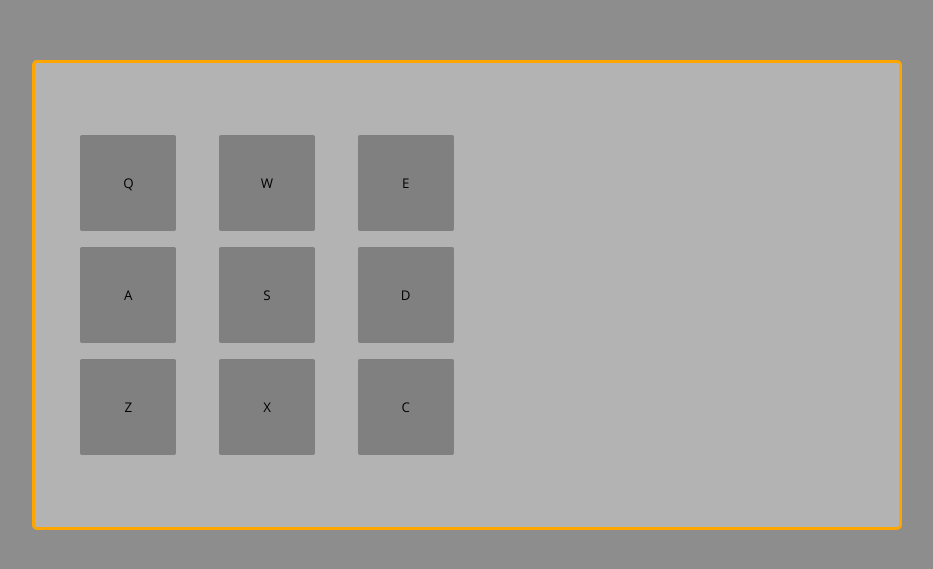
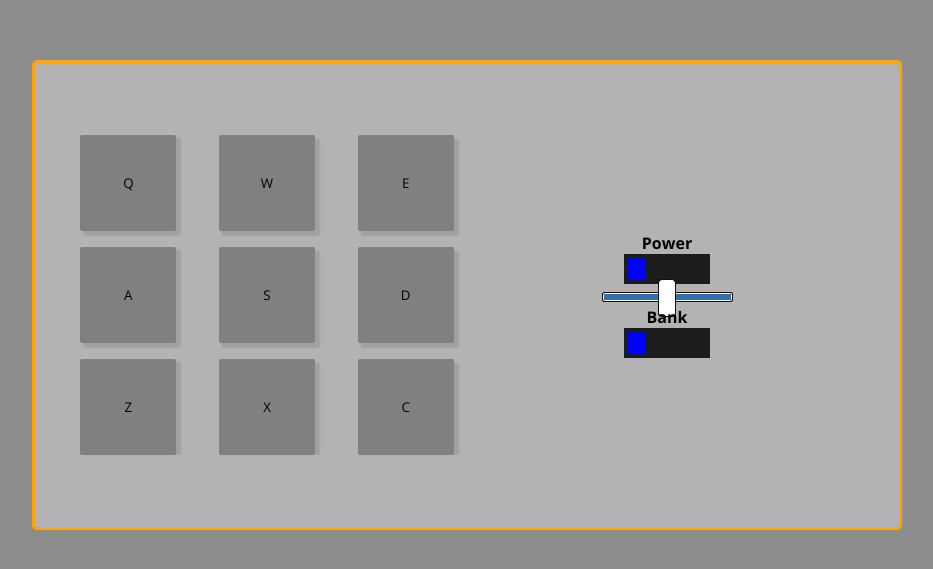
Before and after one commit to SebasttianDaza/Electronic-Batery, a React (Vite) app: page / in a window 1280 px wide. Shown: the part 105-674 px from the top of the page, without its empty margins (173-1106 px from the left). Built offline with nearby package versions, Linux system fonts and the light colour scheme.

Commit message:
Added styles Swicth and Volume
I've worked about this two components with their styles

```diff
--- a/src/App.jsx
+++ b/src/App.jsx
@@ -4,6 +4,8 @@ import { ErrorBoundary } from "react-error-boundary";
 import ErrorFallback from "./Errors/handleError";
 import StaticContext from "./Context/StaticContext";
 import Button from "./Components/Button/button";
+import Switch from "./Components/Swicth/switch";
+import Volume from "./Components/Volume/volume";
 
 const ABCButton = ["q", "w", "e", "a", "s", "d", "z", "x", "c"];
 
@@ -17,7 +19,11 @@ const App = ({}) => {
               return <Button key={word} content={word} />;
             })}
           </header>
-          <article className="App-article" />
+          <article className="App-article">
+            <Switch title="Power" />
+            <Volume />
+            <Switch title="Bank" />
+          </article>
         </main>
       </StaticContext.Provider>
     </ErrorBoundary>
--- a/src/App.scss
+++ b/src/App.scss
@@ -16,6 +16,12 @@
     overflow: clip;
   }
 
+  .App-article {
+    @include display_flex(column, center, center);
+    width: 100%;
+    height: 100%;
+  }
+
 }
 
 @media screen and (min-width: 900px) {
--- a/src/Components/Button/Style/Button.scss
+++ b/src/Components/Button/Style/Button.scss
@@ -1,4 +1,4 @@
-@import "../../../scss/abstracts/variables", "../../../scss/abstracts/mixins";
+@import "../../../scss/abstracts/variables", "../../../scss/abstracts/mixins",  "../../../scss/abstracts/functions";
 
 .Btn {
     width:4rem;
@@ -8,6 +8,7 @@
     text-transform: uppercase;
     font-family: $global-font-family;
     @include border-radius(2px);
+    @extend .box-shadow;
 }
 
 .Btn:hover {
--- /dev/null
+++ b/src/Components/Swicth/Style/Switch.scss
@@ -0,0 +1,30 @@
+@import "../../../scss/abstracts/mixins", "../../../scss/abstracts/variables";
+
+.Switch {
+    @include display_flex(column, center, center);
+    width: 100%;
+
+    .Switch__title {
+        font-weight: bold;
+        text-align: center;
+    }
+
+    .Switch__switch {
+        width: 5rem;
+        height: 1.5rem;
+        background-color: $background-switch-color;
+        overflow: clip;
+        padding: 0.2rem;
+
+        .Switch__switch__btn {
+            width: 1.2rem;
+            height: 1.4rem;
+            background-color: $background-switch-btn-color;
+
+        }
+
+        .Switch__switch__btn:hover {
+            cursor: pointer;
+        }
+    }
+}
--- a/src/Components/Swicth/switch.jsx
+++ b/src/Components/Swicth/switch.jsx
@@ -0,0 +1,26 @@
+import PropTypes from "prop-types";
+import "./Style/Switch.scss";
+import { ErrorBoundary } from "react-error-boundary";
+
+import ErrorFallback from "../../Errors/handleError";
+
+const Switch = ({ title }) => {
+  return (
+    <>
+      <ErrorBoundary FallbackComponent={ErrorFallback}>
+        <section className="Switch">
+          <article className="Switch__title">{title}</article>
+          <article className="Switch__switch">
+            <aside className="Switch__switch__btn" />
+          </article>
+        </section>
+      </ErrorBoundary>
+    </>
+  );
+};
+
+Switch.propTypes = {
+  title: PropTypes.string.isRequired,
+};
+
+export default Switch;
--- /dev/null
+++ b/src/Components/Volume/Style/Volume.scss
@@ -0,0 +1,95 @@
+@import "../../../scss/abstracts/mixins",  "../../../scss/abstracts/variables", "../../../scss/abstracts/functions";
+
+.Volume {
+    @extend .width-100;    height: auto;
+    @extend .cursor-pointer;
+
+    .inputRange-volume {
+        @extend .width-100;
+        -webkit-appearance: none;
+        background: transparent;
+    }
+
+    .inputRange-volume::-webkit-slider-thumb {
+        @include border-radius(3px);
+        @extend .cursor-pointer;
+
+        -webkit-appearance: none;
+        border: 1px solid $background-volume-white-color;
+        height: 36px;
+        width: 16px;
+        background: $background-volume-white-color;
+        margin-top: -14px;
+        @include box_shadow(0, 0px, 0px, 1px, #000000);
+        @include box_shadow(0, 0px, 0px, 1px, #0d0d0d);
+    }
+
+    .inputRange-volume::-moz-range-thumb {
+        @include border-radius(3px);
+        @extend .cursor-pointer;
+        @include box_shadow(0, 0px, 0px, 1px, #000000);
+        @include box_shadow(0, 0px, 0px, 1px, #0d0d0d);
+
+        border: 1px solid $background-volume-white-color;
+        height: 36px;
+        width: 16px;
+        background: $background-volume-white-color;
+    }
+
+    .inputRange-volume::-ms-thumb {
+        @include border-radius(3px);
+        @extend .cursor-pointer;
+        @include box_shadow(0, 0px, 0px, 1px, #000000);
+        @include box_shadow(0, 0px, 0px, 1px, #0d0d0d);
+
+        border: 1px solid $background-volume-white-color;
+        height: 36px;
+        width: 16px;
+        background: $background-volume-white-color;
+    }
+
+    .inputRange-volume::focus {
+        outline: none;
+    }
+
+    .inputRange-volume::-ms-track {
+        @extend .width-100;
+        @extend .cursor-pointer;
+
+        height: 8.4px;
+        background: transparent;
+        border-color: transparent;
+        color: transparent;
+        border-width: 16px 0;
+    }
+
+    .inputRange-volume::-webkit-slider-runnable-track {
+        @extend .width-100;
+        @extend .cursor-pointer;
+        @include border-radius(1.3px);
+        @include box_shadow(0, 0px, 0px, 1px, #000000);
+        @include box_shadow(0, 0px, 0px, 1px, #0d0d0d);
+
+
+        border: .2px solid $background-volume-white-color;
+        height: 8.4px;
+        background: #3071a9;
+    }
+
+    .inputRange-volume:focus::-webkit-slider-runnable-track {
+        background:#367ebd;
+    }
+
+    .inputRange-volume::-moz-range-track {
+        @extend .width-100;
+        @extend .cursor-pointer;
+        @include border-radius(1.3px);
+        @include box_shadow(0, 0px, 0px, 1px, #000000);
+        @include box_shadow(0, 0px, 0px, 1px, #0d0d0d);
+
+        border: .2px solid $background-volume-white-color;
+        height: 8.4px;
+        background: #3071a9;
+    }
+
+}
--- a/src/Components/Volume/volume.jsx
+++ b/src/Components/Volume/volume.jsx
@@ -0,0 +1,18 @@
+import "./Style/Volume.scss";
+import { ErrorBoundary } from "react-error-boundary";
+
+import ErrorFallback from "../../Errors/handleError";
+
+const Volume = ({}) => {
+  return (
+    <>
+      <ErrorBoundary FallbackComponent={ErrorFallback}>
+        <section className="Volume">
+          <input type="range" className="inputRange-volume" />
+        </section>
+      </ErrorBoundary>
+    </>
+  );
+};
+
+export default Volume;
--- a/src/scss/abstracts/_functions.scss
+++ b/src/scss/abstracts/_functions.scss
@@ -0,0 +1,11 @@
+.box-shadow {
+    box-shadow: 4px 4px 2px 1px rgba(0, 0, 0, 0.1);
+}
+
+.width-100 {
+    width: 100%;
+}
+
+.cursor-pointer {
+    cursor: pointer;
+}
--- a/src/scss/abstracts/_mixins.scss
+++ b/src/scss/abstracts/_mixins.scss
@@ -10,3 +10,14 @@
   align-items: $align;
   justify-items: $justify;
 }
+
+@mixin display_flex($direction, $align, $justify) {
+  display: flex;
+  flex-direction: $direction;
+  align-items: $align;
+  justify-content: $justify;
+}
+
+@mixin box_shadow($x, $y, $blur, $spread, $color) {
+  box-shadow: $x $y $blur $spread $color;
+}
--- a/src/scss/abstracts/_variables.scss
+++ b/src/scss/abstracts/_variables.scss
@@ -7,3 +7,7 @@ $global-background-color-tertiary: #808080;
 $global-background-border-color: #FFA500;
 
 //Var Utilites
+
+$background-switch-color: #1C1C1C;
+$background-switch-btn-color: blue;
+$background-volume-white-color: #fff;
```
